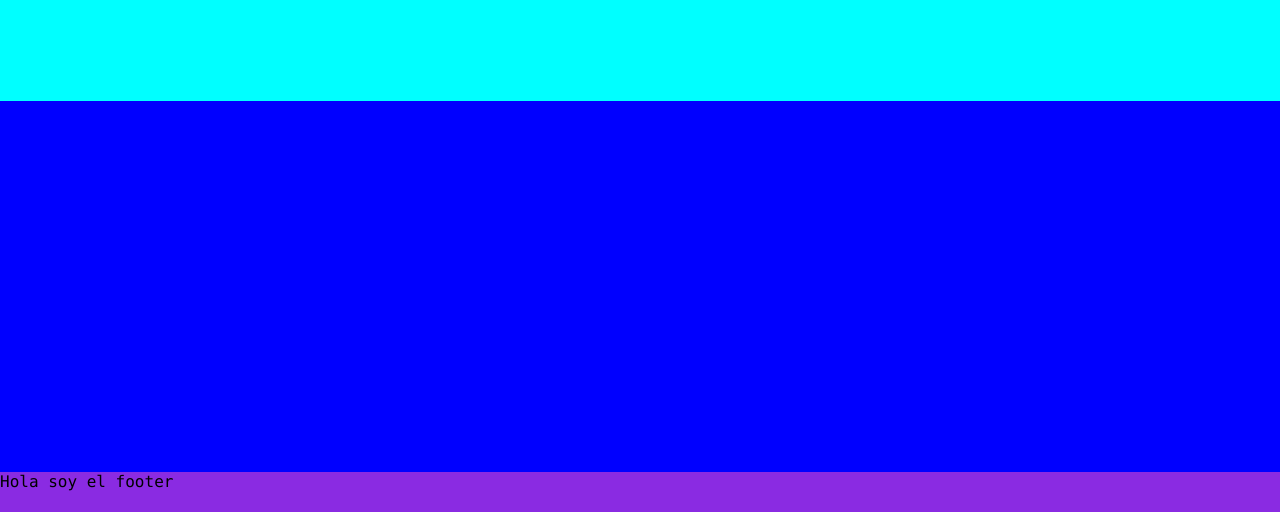
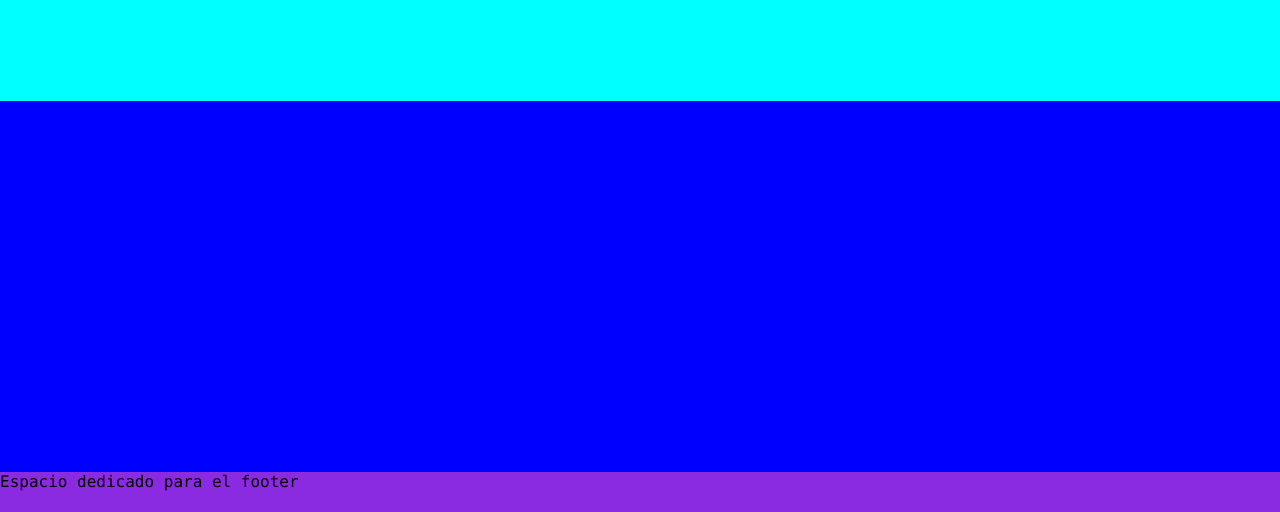
Before and after one commit to JhonCODEOWO/Postresin, a plain HTML site: page Postresin/index.html in a window 1280 px wide. Shown: the part 288-800 px from the top of the page. Drawn offline with Linux system fonts and the light colour scheme.

Commit message:
Update index.html

```diff
--- a/Postresin/index.html
+++ b/Postresin/index.html
@@ -29,7 +29,7 @@
   </div>
 
   <footer class="footer">
-    Hola soy el footer
+    Espacio dedicado para el footer
   </footer>
 
   <script>
```
